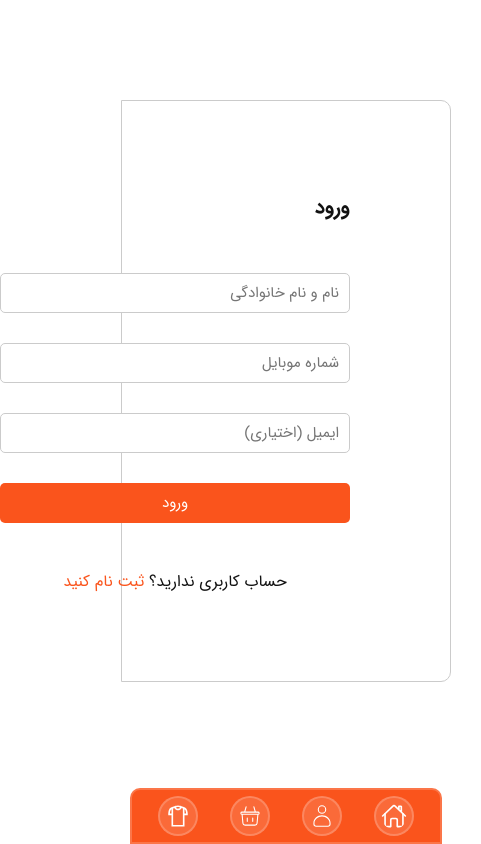
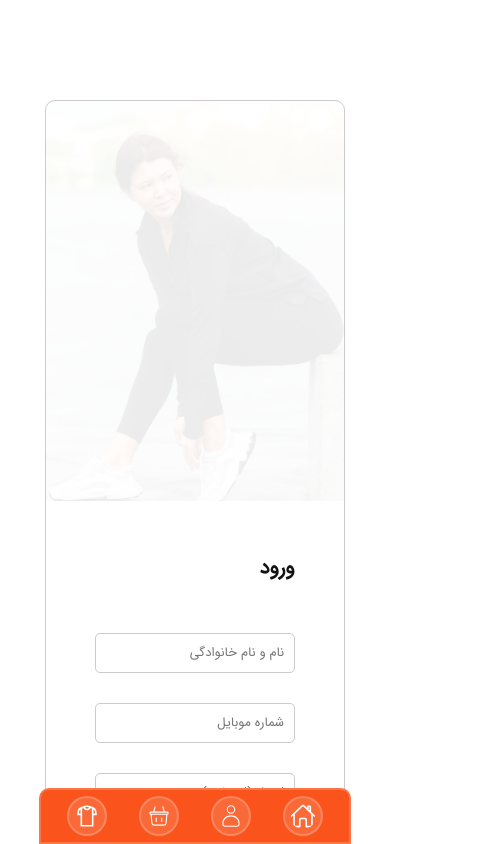
Before and after one commit to NooberThanYall/FitLand, a React (Vite) app: page /Login in a window 390 px wide. Shown: the top 844 px of the page, 481 px wide, since content can reach past the window. Built offline with nearby package versions, Linux system fonts and the light colour scheme.

Commit message:
make responsive the login form section

```diff
--- a/src/Components/LoginForm/mediaLoginForm.css
+++ b/src/Components/LoginForm/mediaLoginForm.css
@@ -0,0 +1,286 @@
+@media only screen and (max-width: 1400px) {
+
+    .container {
+        width: 1100px;
+    }
+
+    .form-login {
+        width: 1100px;
+    }
+
+}
+
+@media only screen and (max-width: 1150px) {
+
+    .container {
+        width: 1000px;
+    }
+
+    .form-login {
+        width: 1000px;
+        padding-right: 60px;
+    }
+}
+
+@media only screen and (max-width: 1060px) {
+
+    .container {
+        width: 920px;
+    }
+
+    .form-login {
+        width: 920px;
+        padding-right: 30px;
+    }
+
+    .container-img-login{
+        width: 480px;
+    }
+}
+
+@media only screen and (max-width: 960px) {
+
+    .container {
+        width: 850px;
+    }
+
+    .form-login {
+        width: 850px;
+        padding-right: 20px;
+    }
+
+    .container-img-login{
+        width: 450px;
+    }
+}
+
+@media only screen and (max-width: 900px) {
+
+    .container {
+        width: 800px;
+    }
+
+    .form-login {
+        width: 800px;
+        padding-right: 20px;
+    }
+
+    .container-img-login{
+        width: 400px;
+    }
+}
+
+@media only screen and (max-width: 850px) {
+
+    .container {
+        width: 750px;
+    }
+
+    .form-login {
+        width: 750px;
+    }
+
+    .container-img-login{
+        width: 350px;
+    }
+}
+
+@media only screen and (max-width: 800px) {
+
+    .container {
+        width: 700px;
+    }
+
+    .form-login {
+        width: 700px;
+    }
+
+    .container-img-login{
+        width: 300px;
+    }
+}
+
+@media only screen and (max-width: 750px) {
+
+    .container {
+        width: 600px;
+    }
+
+    .form-login {
+        width: 600px;
+    }
+
+    .container-img-login{
+        width: 300px;
+    }
+
+    .container-inputs{
+        width: 250px;
+    }
+
+    .inputs-login{
+        font-size: 13px;
+    }
+
+    .btn-login{
+        width: 250px;
+    }
+
+}
+
+@media only screen and (max-width: 650px) {
+
+    .container {
+        width: 550px;
+    }
+
+    .form-login {
+        width: 550px;
+    }
+
+    .container-img-login{
+        width: 250px;
+    }
+}
+
+@media only screen and (max-width: 600px) {
+
+    .container {
+        width: 500px;
+    }
+
+    .form-login {
+        width: 500px;
+        flex-direction: column-reverse;
+        border-radius: 10px;
+        padding-right: 0;
+    }
+
+    .container-img-login{
+        width: 500px;
+        height: 450px;
+    }
+
+    .img-login{
+        border-top-left-radius: 10px;
+        border-top-right-radius: 10px;
+    }
+
+    .container-inputs{
+        width: 400px;
+    }
+
+    .btn-login{
+        width: 400px;
+    }
+
+
+}
+
+@media only screen and (max-width: 550px) {
+
+    .container {
+        width: 450px;
+    }
+
+    .form-login{
+        width: 450px;
+    }
+
+    .container-img-login{
+        width: 450px;
+    }
+
+    .container-inputs{
+        width: 350px;
+    }
+
+    .btn-login{
+        width: 350px;
+    }
+
+}
+
+@media only screen and (max-width: 500px) {
+
+    .container {
+        width: 400px;
+    }
+
+    .form-login{
+        width: 400px;
+    }
+
+    .container-img-login{
+        width: 400px;
+    }
+
+    .container-inputs{
+        width: 300px;
+    }
+
+    .btn-login{
+        width: 300px;
+    }
+
+
+    .text-go-to-login{
+        font-size: 14px;
+    }
+}
+
+@media only screen and (max-width: 450px) {
+
+    .container {
+        width: 350px;
+    }
+
+    .form-login{
+        width: 350px;
+    }
+
+    .container-img-login{
+        width: 350px;
+        height: 400px;
+    }
+
+    .container-inputs{
+        width: 250px;
+    }
+
+    .btn-login{
+        width: 250px;
+    }
+
+
+    .text-go-to-login{
+        font-size: 13px;
+    }
+}
+
+@media only screen and (max-width: 400px) {
+
+    .container {
+        width: 300px;
+    }
+
+    .form-login{
+        width: 300px;
+    }
+
+    .container-img-login{
+        width: 300px;
+    }
+
+    .container-inputs{
+        width: 200px;
+    }
+
+    .btn-login{
+        width: 200px;
+    }
+
+    .text-go-to-login{
+        font-size: 12px;
+    }
+}
```
